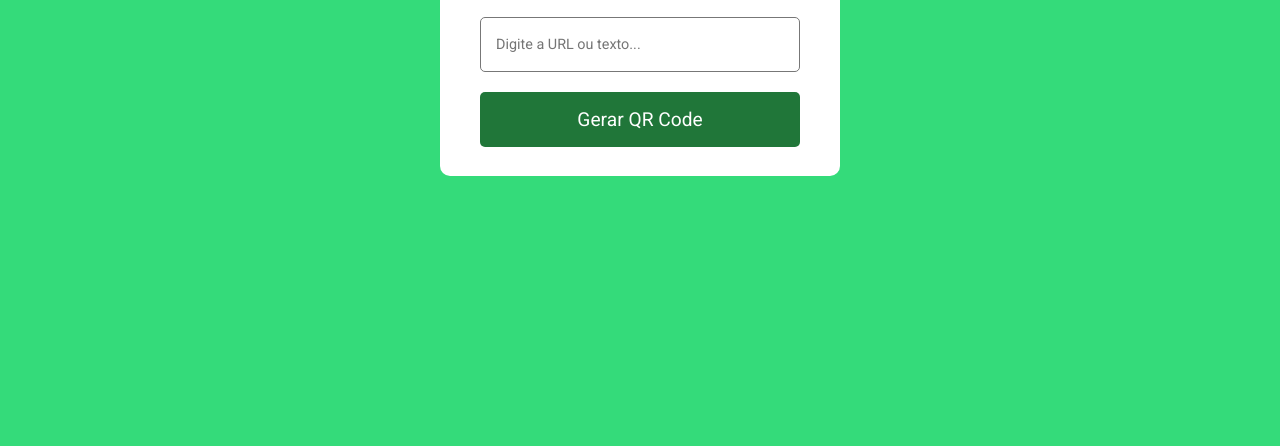
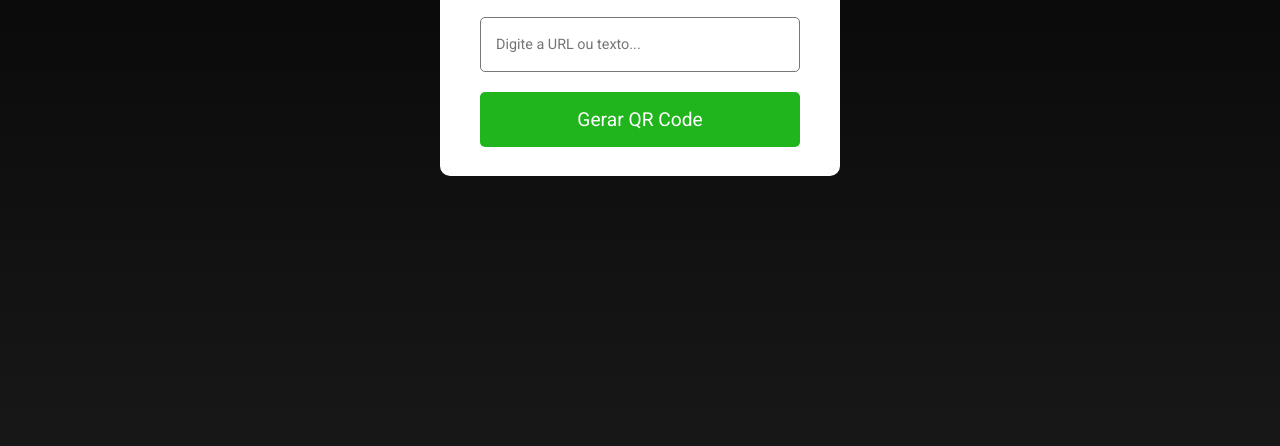
Before and after one commit to marcoshgss/API-Gerador-de-QR-Code, a plain HTML site: page index.html in a window 1280 px wide. Shown: the part 354-800 px from the top of the page. Drawn offline with Linux system fonts and the light colour scheme.

Commit message:
update-background-color

```diff
--- a/css/style.css
+++ b/css/style.css
@@ -10,8 +10,7 @@ body {
     align-items: center;
     justify-content: center;
     min-height: 100vh;
-    background-color: #34db7a;
-    /* background-color: #347abd; */
+    background: linear-gradient(180deg, #000000 0%, #000000e8 98%)
 }
 
 /* Container */
@@ -63,7 +62,7 @@ body {
 }
 
 #qr-form button {
-    background-color: #086824;
+    background-color: rgb(8 173 5);
     color: #fff;
     font-size: 1.2rem;
     margin-top: 20px;
```
